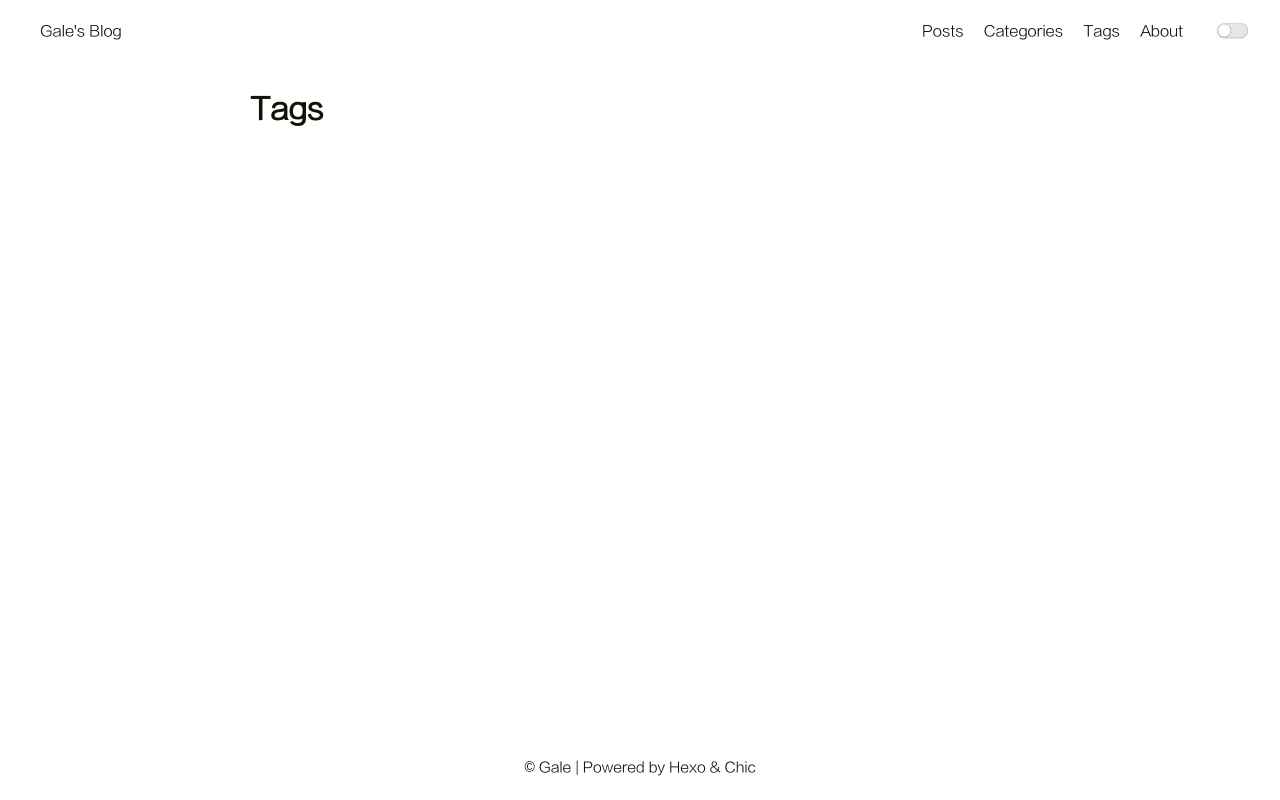
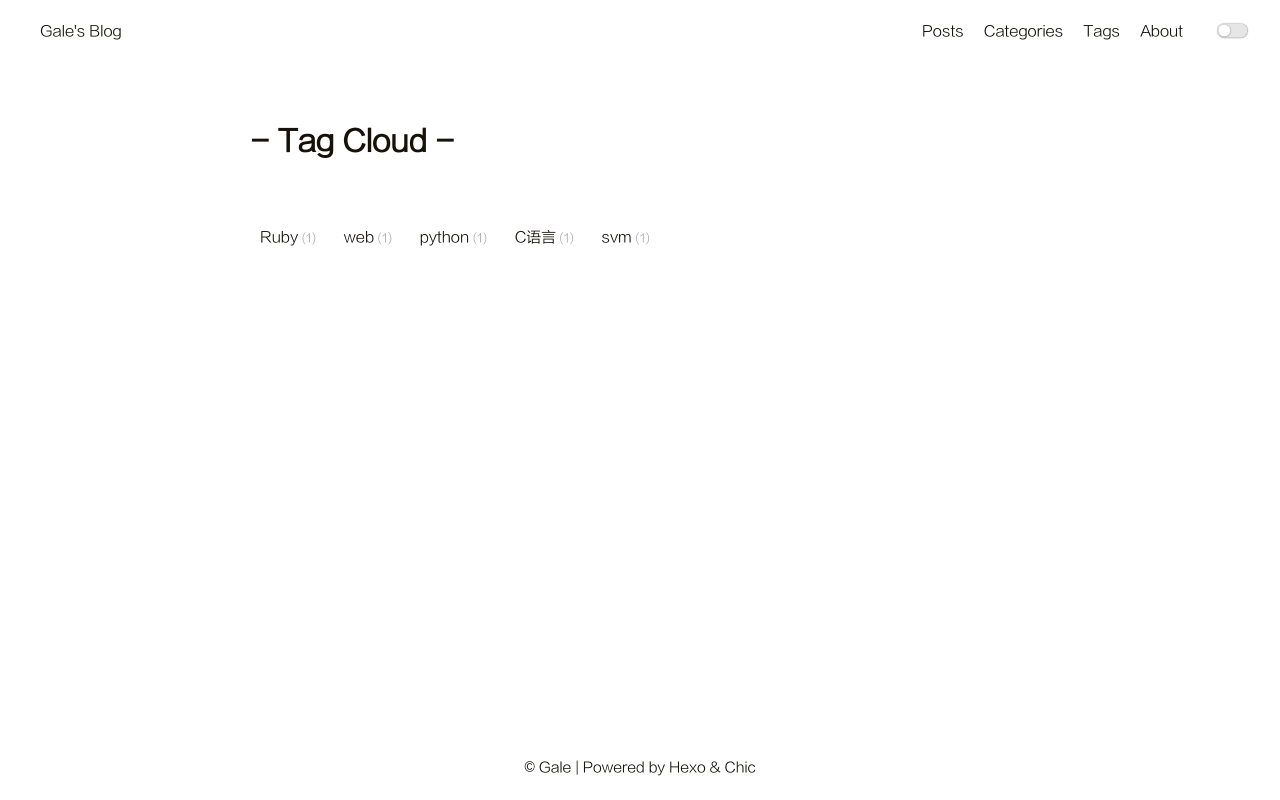
Before and after one commit to Dokyyy/Dokyyy.github.io, a plain HTML site: page tag/index.html in a window 1280 px wide. Drawn offline with Linux system fonts and the light colour scheme.

Commit message:
Site updated: 2020-05-30 12:55:06

```diff
--- a/tag/index.html
+++ b/tag/index.html
@@ -104,16 +104,28 @@
     }
 </script>
         <div class="main">
-            <div class="container">
-    <article class="post-wrap page">
 
-        <h2 class="post-title">Tags</h2>
 
-        <section class="post-content">
+    <div class="container">
+        <div class="post-wrap tags">
+            <h2 class="post-title">-&nbsp;Tag Cloud&nbsp;-</h2>
 
-        </section>
-    </article>
-</div>
+            <div class="tag-cloud-tags">
+
+                    <a href="/tags/Ruby/">Ruby<small>(1)</small></a>
+
+                    <a href="/tags/web/">web<small>(1)</small></a>
+
+                    <a href="/tags/python/">python<small>(1)</small></a>
+
+                    <a href="/tags/C%E8%AF%AD%E8%A8%80/">C语言<small>(1)</small></a>
+
+                    <a href="/tags/svm/">svm<small>(1)</small></a>
+
+            </div>
+        </div>
+    </div>
+
 
         </div>
         <footer id="footer" class="footer">
```
